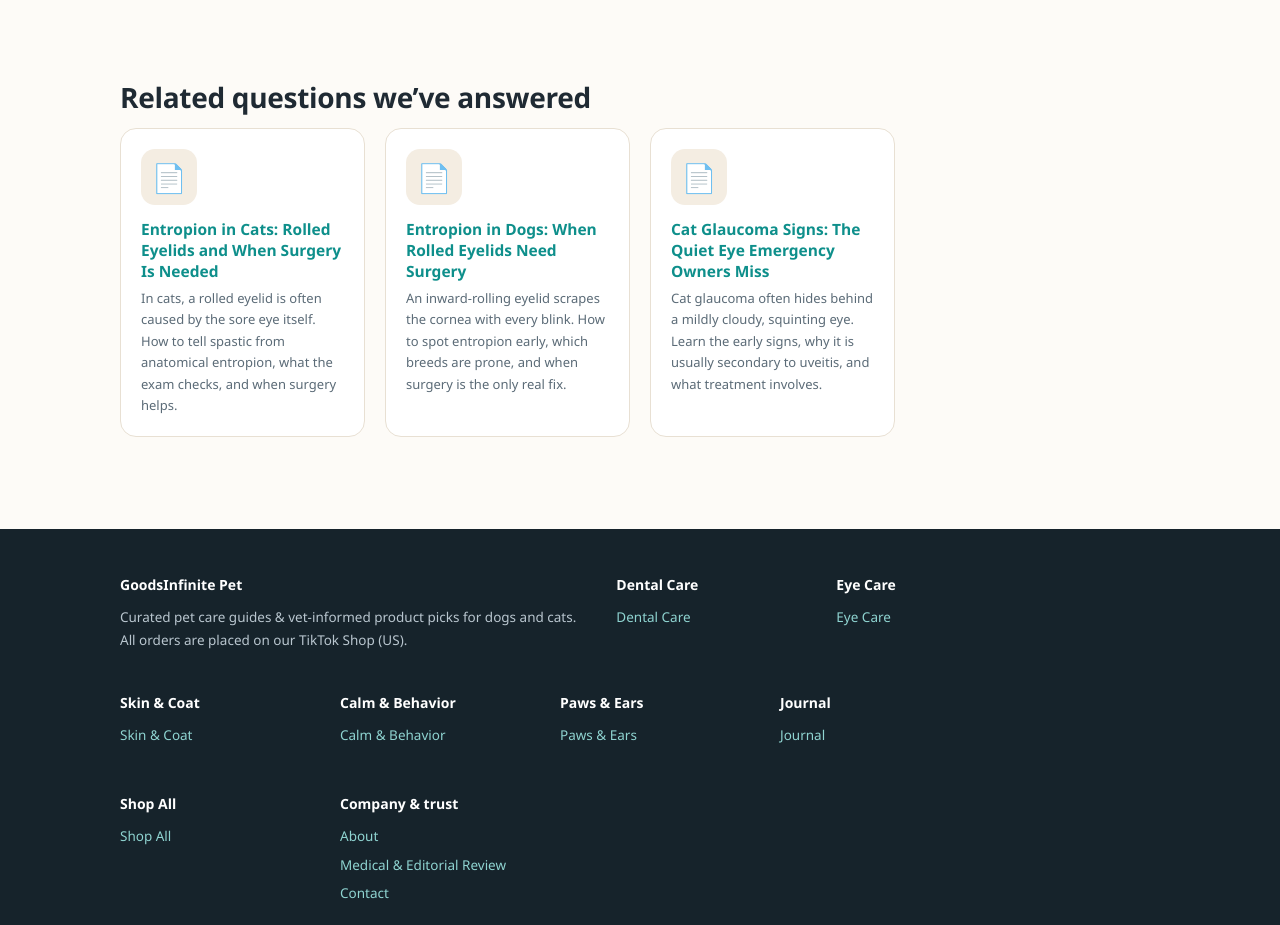
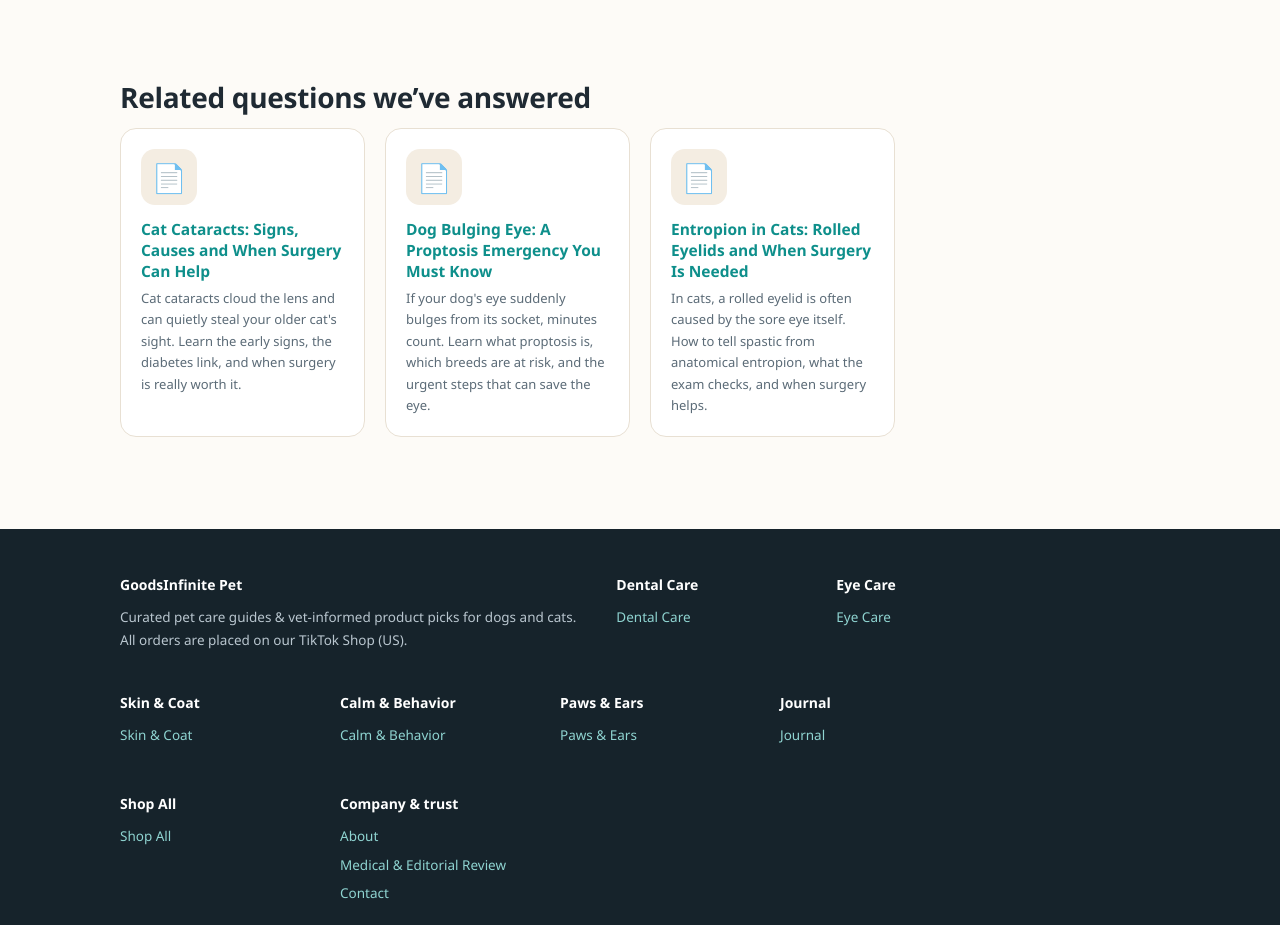
Before and after one commit to weibingtj/pet-site, a plain HTML site: page insights/how-to-clean-dog-tear-stains/index.html in a window 1280 px wide. Shown: the part 2920-3845 px from the top of the page. Drawn offline with Linux system fonts and the light colour scheme.

Commit message:
Initial: pet.goods-infinite.com v1 (guides + TikTok Shop catalog)

```diff
--- a/insights/how-to-clean-dog-tear-stains/index.html
+++ b/insights/how-to-clean-dog-tear-stains/index.html
@@ -145,7 +145,7 @@ nav.main a{font-size:13px;white-space:nowrap;padding:8px 6px}
 <section><div class="wrap">
 <h2 class="sec" style="text-align:left">FAQs</h2>
 <div class="faq"><details><summary>Can I use human makeup remover on my dog's tear stains?</summary><p>No. Human products aren't formulated for the thin skin around a dog's eyes and can sting or inflame it, which increases tearing. Use only pet-specific eye wipes and rinses.</p></details><details><summary>How long until dog tear stains fade?</summary><p>Because stained fur has to grow out, expect 3–8 weeks of consistent daily care. Keeping the area dry speeds it up far more than scrubbing harder.</p></details><details><summary>Are some breeds more prone to tear stains?</summary><p>Yes. Maltese, Shih Tzus, Poodles, Bichons, and Persians stain more due to facial anatomy and shallow tear drainage, so maintenance is usually lifelong.</p></details><details><summary>Should I trim the fur under my dog's eyes?</summary><p>Lightly trimming the hair under the eyes reduces the surface that stays damp and catches pigment, but use round-tip scissors and go slowly — or let a groomer do it to avoid accidents near the eye.</p></details></div></div></section>
-<section><div class="wrap"><h2 class="sec" style="text-align:left">Related questions we’ve answered</h2><div class="grid"><a class="pcard" href="/insights/cat-entropion/"><div class="ic">📄</div><h3>Entropion in Cats: Rolled Eyelids and When Surgery Is Needed</h3><p class="b">In cats, a rolled eyelid is often caused by the sore eye itself. How to tell spastic from anatomical entropion, what the exam checks, and when surgery helps.</p></a><a class="pcard" href="/insights/dog-entropion-eyelid/"><div class="ic">📄</div><h3>Entropion in Dogs: When Rolled Eyelids Need Surgery</h3><p class="b">An inward-rolling eyelid scrapes the cornea with every blink. How to spot entropion early, which breeds are prone, and when surgery is the only real fix.</p></a><a class="pcard" href="/insights/cat-glaucoma/"><div class="ic">📄</div><h3>Cat Glaucoma Signs: The Quiet Eye Emergency Owners Miss</h3><p class="b">Cat glaucoma often hides behind a mildly cloudy, squinting eye. Learn the early signs, why it is usually secondary to uveitis, and what treatment involves.</p></a></div></div></section>
+<section><div class="wrap"><h2 class="sec" style="text-align:left">Related questions we’ve answered</h2><div class="grid"><a class="pcard" href="/insights/cat-cataracts/"><div class="ic">📄</div><h3>Cat Cataracts: Signs, Causes and When Surgery Can Help</h3><p class="b">Cat cataracts cloud the lens and can quietly steal your older cat's sight. Learn the early signs, the diabetes link, and when surgery is really worth it.</p></a><a class="pcard" href="/insights/dog-bulging-eye-emergency/"><div class="ic">📄</div><h3>Dog Bulging Eye: A Proptosis Emergency You Must Know</h3><p class="b">If your dog's eye suddenly bulges from its socket, minutes count. Learn what proptosis is, which breeds are at risk, and the urgent steps that can save the eye.</p></a><a class="pcard" href="/insights/cat-entropion/"><div class="ic">📄</div><h3>Entropion in Cats: Rolled Eyelids and When Surgery Is Needed</h3><p class="b">In cats, a rolled eyelid is often caused by the sore eye itself. How to tell spastic from anatomical entropion, what the exam checks, and when surgery helps.</p></a></div></div></section>
 <footer class="site"><div class="wrap">
 <div class="cols"><div><h4>GoodsInfinite Pet</h4>
 <p>Curated pet care guides &amp; vet-informed product picks for dogs and cats.<br>All orders are placed on our TikTok Shop (US).</p></div><div><h4>Dental Care</h4><a href="/dental-care/">Dental Care</a></div><div><h4>Eye Care</h4><a href="/eye-care/">Eye Care</a></div><div><h4>Skin & Coat</h4><a href="/skin-coat/">Skin & Coat</a></div><div><h4>Calm & Behavior</h4><a href="/calm-behavior/">Calm & Behavior</a></div><div><h4>Paws & Ears</h4><a href="/grooming-paws-ears/">Paws & Ears</a></div><div><h4>Journal</h4><a href="/insights/">Journal</a></div><div><h4>Shop All</h4><a href="/shop/">Shop All</a></div><div><h4>Company &amp; trust</h4><a href="/about/">About</a><a href="/medical-review/">Medical &amp; Editorial Review</a><a href="/contact/">Contact</a></div></div>
```
